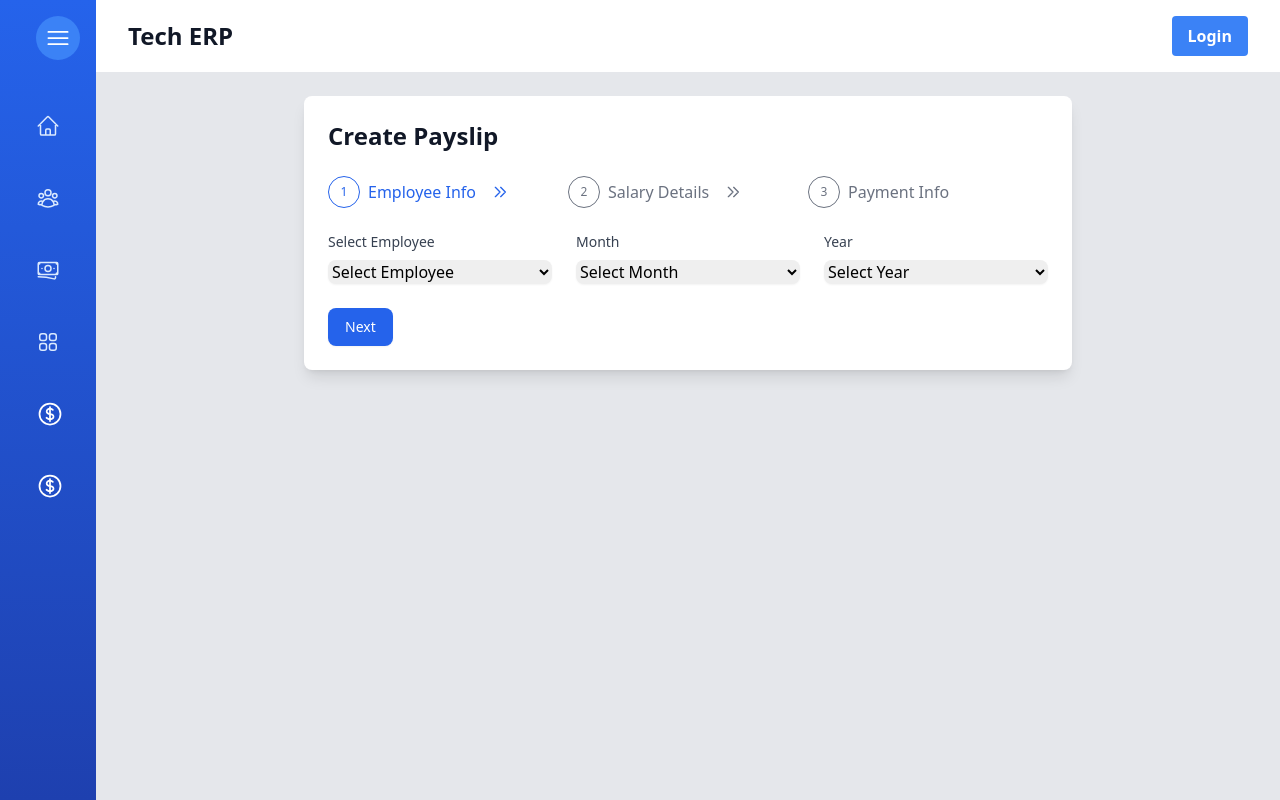
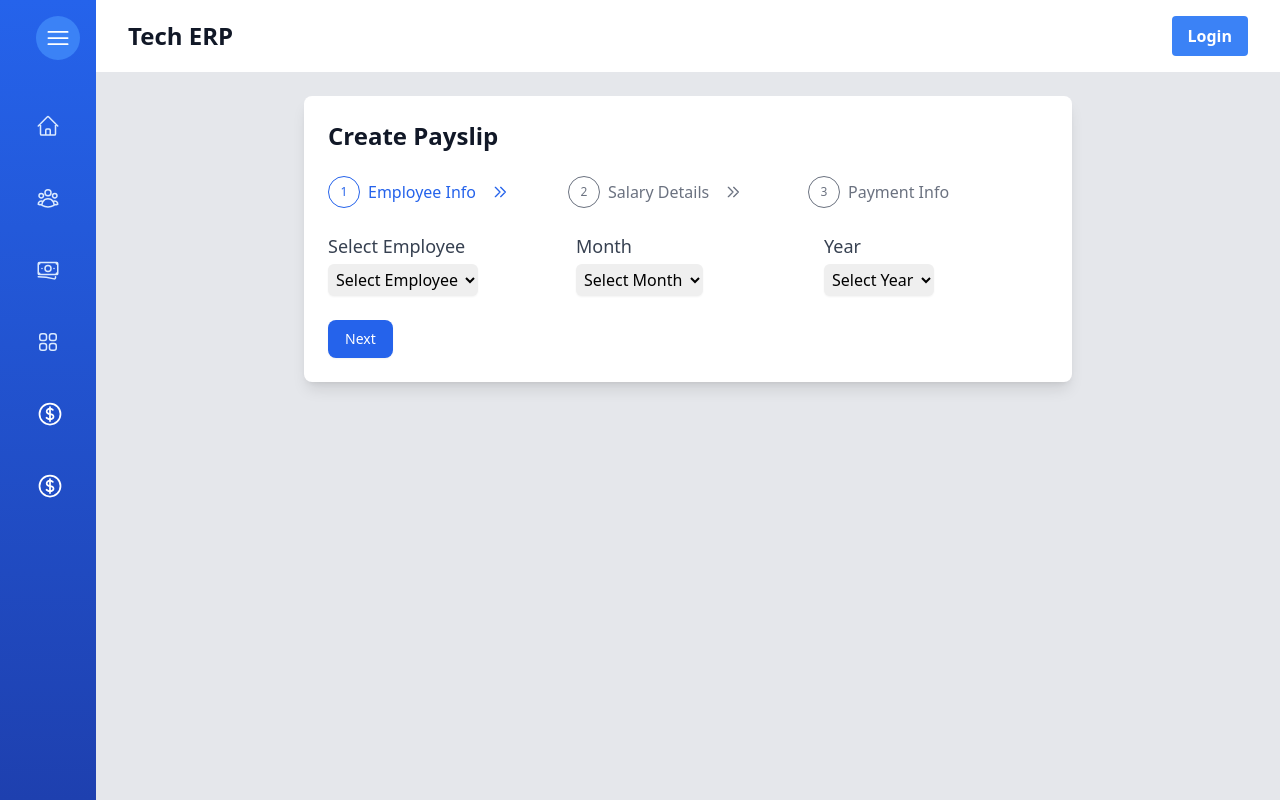
Before and after one commit to shimputa/Arbob-Tect-ERP, a React (Create React App) app in the folder frontend/arbob-tech-erp-crm/: page /salary/create-payslip in a window 1280 px wide. Built offline with nearby package versions, Linux system fonts and the light colour scheme.

Commit message:
changes in the create payslip

```diff
--- a/frontend/arbob-tech-erp-crm/src/components/Salary/CreatePayslip.jsx
+++ b/frontend/arbob-tech-erp-crm/src/components/Salary/CreatePayslip.jsx
@@ -257,8 +257,8 @@ function CreatePayslip({ onSubmit }) {
     }
   };
 
-  const inputClass = "mt-2 block w-full rounded-lg border-gray-300 shadow-sm focus:border-blue-500 focus:ring-blue-500";
-  const labelClass = "block text-sm font-medium text-gray-700";
+  const inputClass = "mt-1 block  py-1 pl-1 pr-1 rounded-md border-gray-300 shadow-sm focus:ring-blue-500 focus:border-blue-500";
+  const labelClass = "block text-lg font-medium text-gray-700 mb-1";
   const buttonClass = "mt-4 px-4 py-2 border border-transparent rounded-lg shadow-sm text-sm font-medium text-white bg-blue-600 hover:bg-blue-700 focus:outline-none focus:ring-2 focus:ring-offset-2 focus:ring-blue-500";
 
   return (
```
